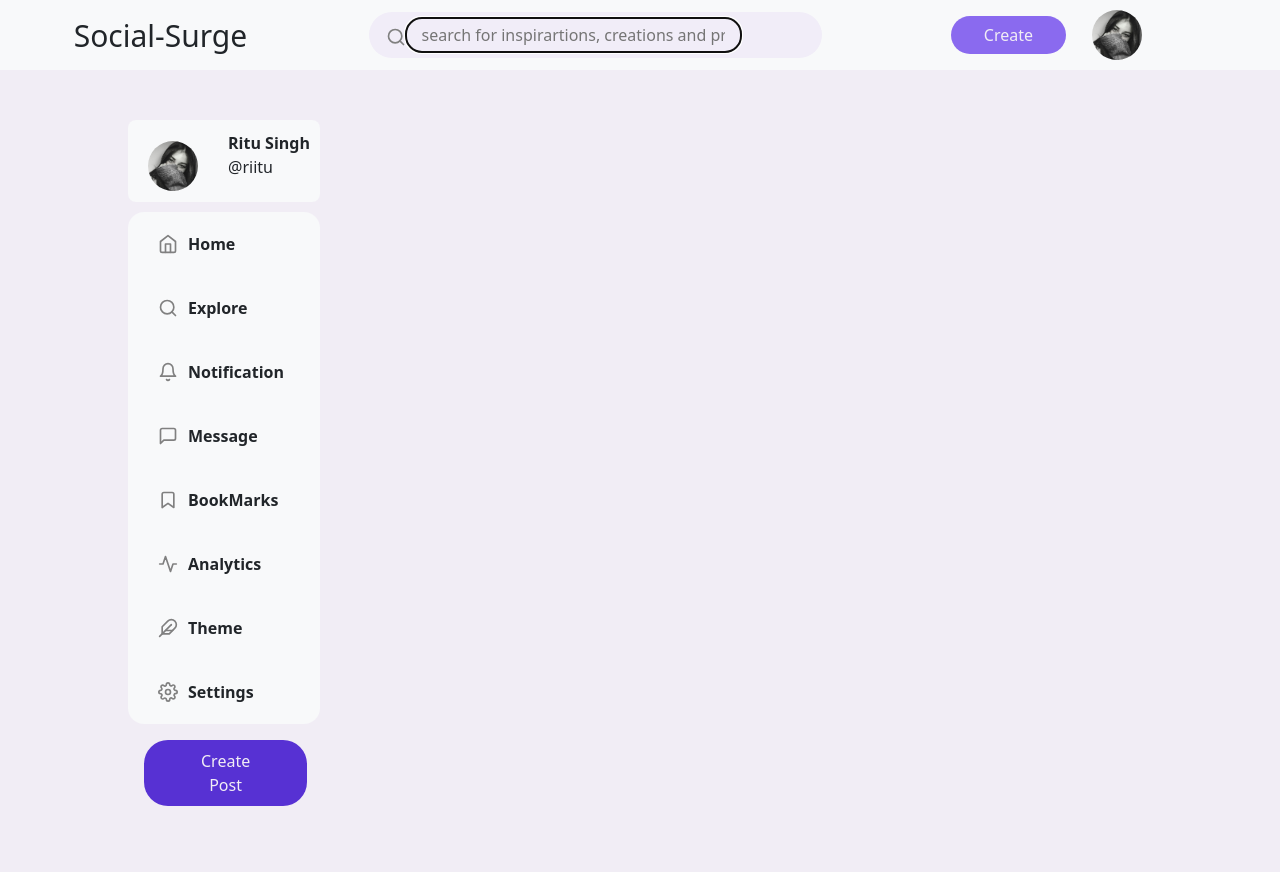
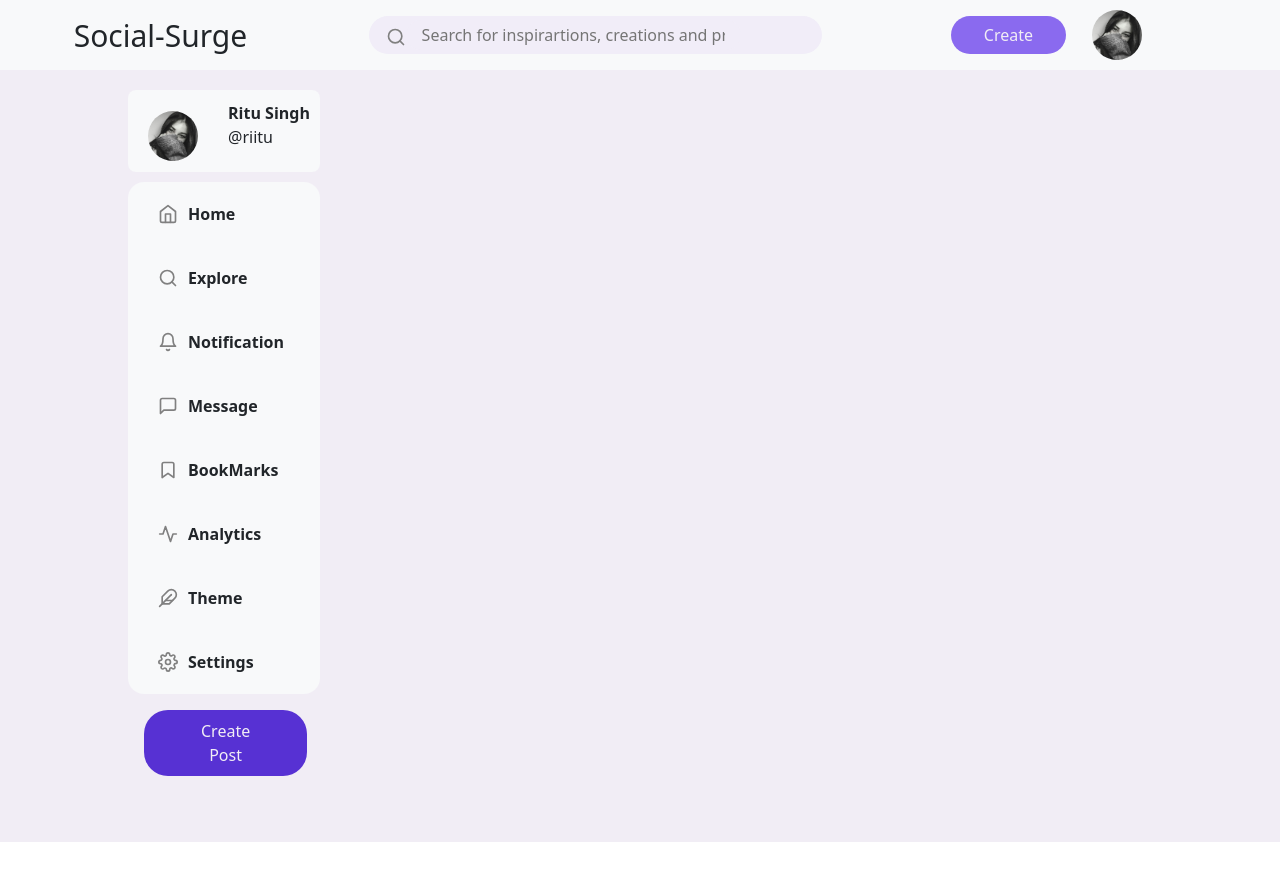
Before and after one commit to singh-ritu/Social-Surge, a React (Vite) app: page / in a window 1280 px wide. After the commit the page ends 842 px from the top, so only its background shows below. Built offline with nearby package versions, Linux system fonts and the light colour scheme.

Commit message:
fixed search bar ui

```diff
--- a/src/App.jsx
+++ b/src/App.jsx
@@ -1,7 +1,7 @@
 import { useState } from "react";
 import NavBar from "./Components/NavBar/NavBar";
-import Dashboard from "./Components/Dashboard/Dashboard";
-
+import Sidebar from "./Components/Sidebar/Sidebar";
+import Stories from "./Components/Stories/Stories";
 function App() {
   return (
     <>
@@ -10,7 +10,9 @@ function App() {
           <NavBar />
         </div>
         <div>
-          <Dashboard />
+          <div>
+            <Sidebar />
+          </div>
         </div>
       </div>
     </>
--- a/src/Components/NavBar/NavBar.jsx
+++ b/src/Components/NavBar/NavBar.jsx
@@ -21,7 +21,7 @@ function NavBar() {
           <img src="search.svg" />
           <input
             type="text"
-            placeholder="search for inspirartions, creations and projects "
+            placeholder="Search for inspirartions, creations and projects "
             className="input"
             ref={inputRef}
           />
--- a/src/Components/NavBar/styles.css
+++ b/src/Components/NavBar/styles.css
@@ -21,14 +21,17 @@
   border-radius: 32px;
   background-color: #f1edf8;
   width: 80%;
-  padding: 0.3rem 1rem;
+  padding: 0.2rem 1rem;
 }
 .input {
   border: 1px;
   border-radius: 16px;
   background-color: #f1edf8;
   width: 80%;
-  padding: 0.3rem 1rem;
+  padding: 0.2rem 1rem;
+}
+.input:focus {
+  outline: none;
 }
 .right-container {
   display: flex;
--- a/src/Components/Dashboard/Dashboard.jsx
+++ b/src/Components/Sidebar/Sidebar.jsx
@@ -3,7 +3,7 @@ import Avatar from "../NavBar/Avatar";
 import { useState } from "react";
 import "./styles.css";
 
-function Dashboard() {
+function Sidebar() {
   return (
     <div className="sidebar">
       <div className="user-info">
@@ -54,4 +54,4 @@ function Dashboard() {
   );
 }
 
-export default Dashboard;
+export default Sidebar;
--- a/src/Components/Dashboard/styles.css
+++ b/src/Components/Sidebar/styles.css
@@ -1,7 +1,7 @@
 .sidebar {
   width: 15%;
   height: 100%;
-  margin-top: 50px;
+  margin-top: 20px;
   margin-left: 8rem;
   padding-bottom: 50px;
 }
--- /dev/null
+++ b/src/Components/Stories/Stories.jsx
@@ -0,0 +1,13 @@
+import React from "react";
+import Avatar from "../NavBar/Avatar";
+import "./styles.css";
+
+function Stories() {
+  return (
+    <div className="story">
+      <Avatar />
+    </div>
+  );
+}
+
+export default Stories;
--- /dev/null
+++ b/src/Components/Stories/styles.css
@@ -0,0 +1,9 @@
+.story {
+  border: 1px solid transparent;
+  border-radius: 16px;
+  height: 100%;
+  width: 100%;
+  margin-left: 40px;
+  margin: 20px;
+  background-image: url("selfie.jpg");
+}
```
Also changed, not shown: selfie.jpg (added).
